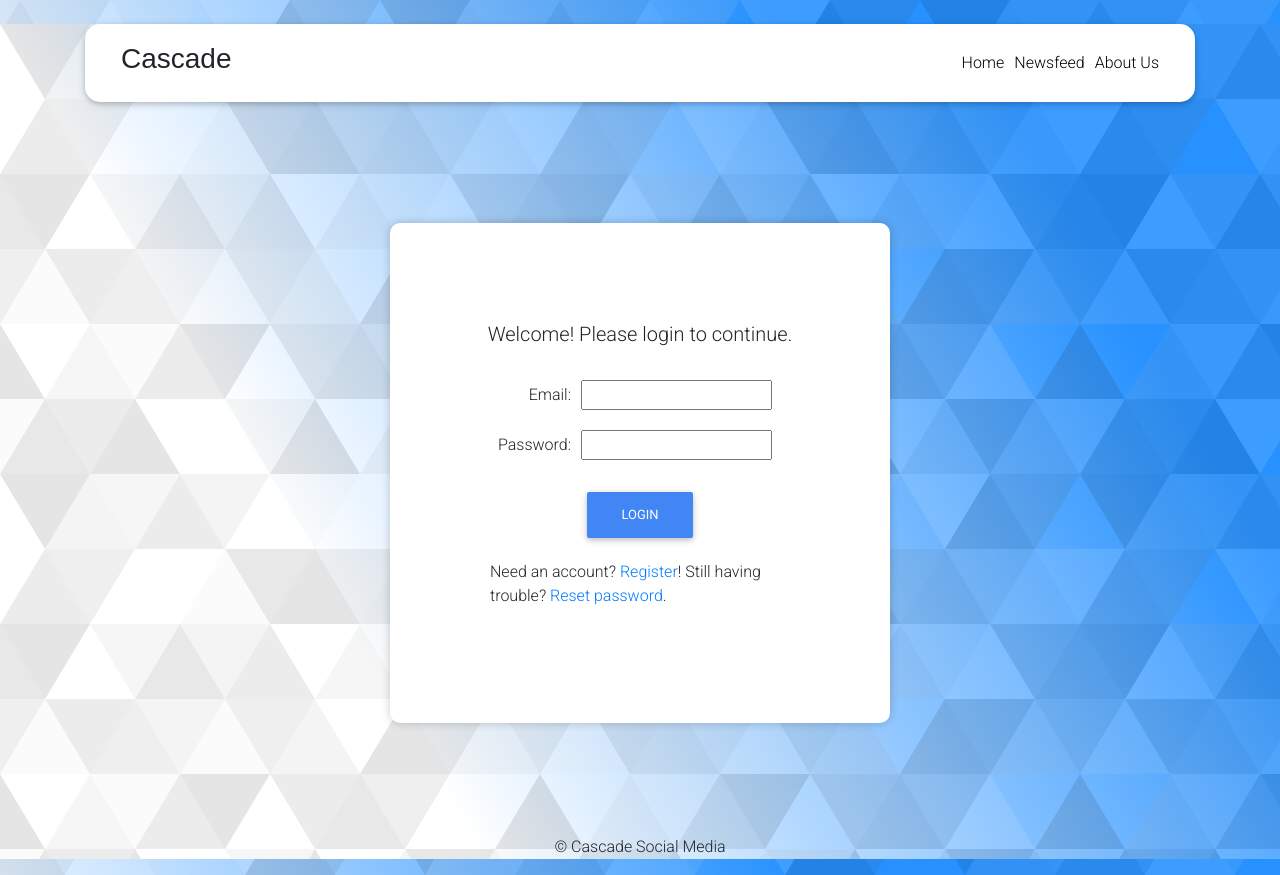
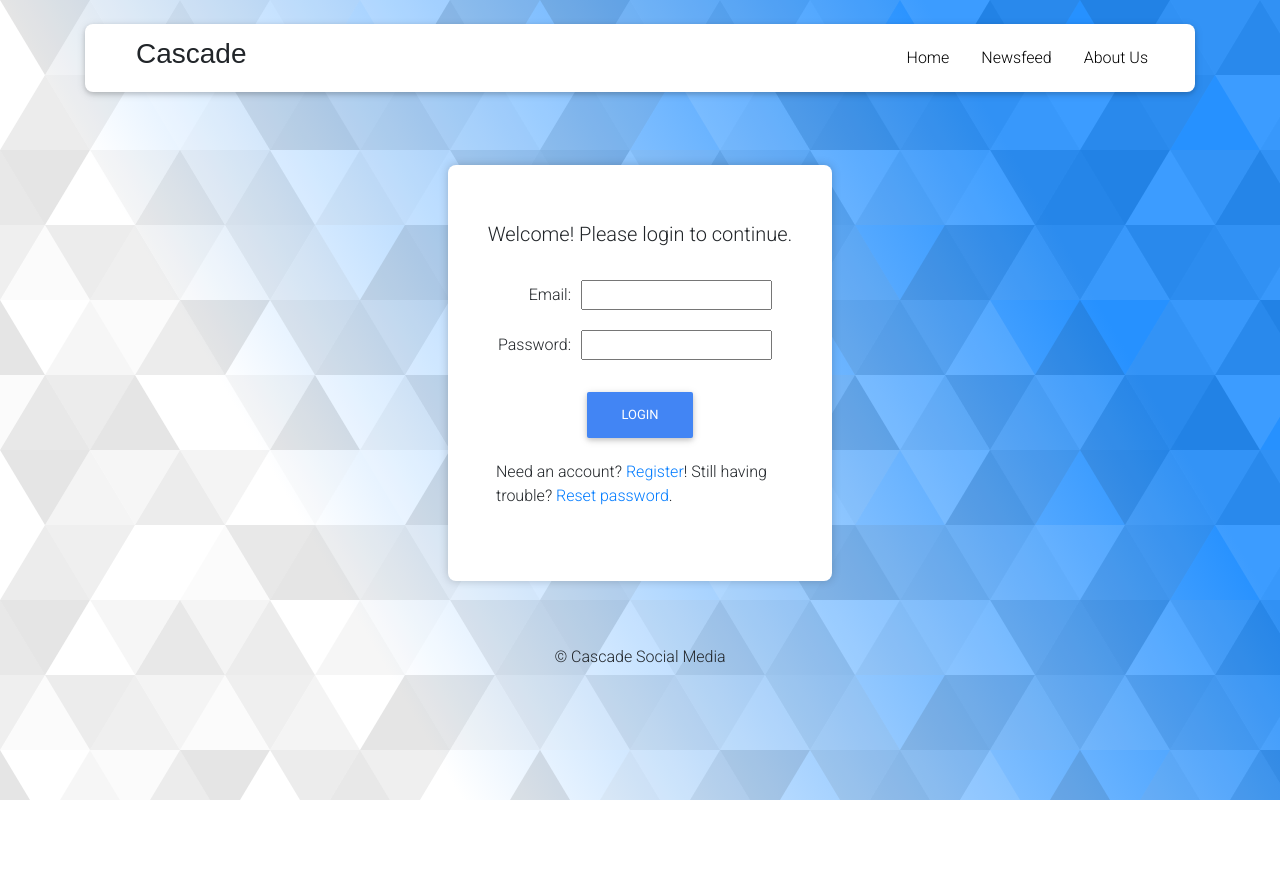
Before and after one commit to AlexWestIsBest/cascade-front-end, a React (Create React App) app: page /login in a window 1280 px wide. After the commit the page ends 800 px from the top, so only its background shows below. Built offline with nearby package versions, Linux system fonts and the light colour scheme; no server answers; a web font is replaced by a local one.

Commit message:
CSS spring cleaning

```diff
--- a/src/components/ActionBar.js
+++ b/src/components/ActionBar.js
@@ -13,7 +13,7 @@ const ActionBar = (props) => {
 
     return (
         <div className="actionBar">
-            <button onClick={handleIncrement}><MDBIcon far icon="thumbs-up" />{count} </button>
+            <button onClick={handleIncrement}><MDBIcon far icon="thumbs-up" />{" " + count}</button>
             <button onClick={handleDelete}><MDBIcon fas icon="trash-alt" /></button>
         </div>
     );
--- a/src/index.scss
+++ b/src/index.scss
@@ -1,6 +1,3 @@
-// --------------------------
-// VARIABLES
-// --------------------------
 @import url('https://fonts.googleapis.com/css2?family=Francois+One&display=swap');
 
 
@@ -9,20 +6,6 @@
   display: flex;
   justify-content: flex-end;
   flex-direction: row;
-}
-
-$maincolor: #0a369d;
-$contrastcolor: #f0f0f0;
-
-// mixins - aka presets
-@mixin white-text-black-bg {
-  // color: $contrastcolor;
-  // background-color: $maincolor;
-}
-
-@mixin black-text-white-bg {
-  color: $maincolor;
-  background-color: $contrastcolor;
 }
 
 * {
@@ -48,65 +31,44 @@ ul.navbar-nav.w-100 {
   font-family: 'Francois One', sans-serif;
   font-size: larger;
 }
-// h1{
-//   color: black;
-// }
-
-.header {
-  @include white-text-black-bg;
-  padding: 2rem;
-  display: flex;
-  justify-content: space-between;
-  text-align: center;
-  // h1 {
-  //   font-family: 'Francois One', sans-serif;
-  //   background-color: #0a369d;
-  // }
-}
 .navbar {
   display: flex;
   justify-content: space-between;
   box-shadow: 5px 8px 8px 0 rgb(0 0 0 / 16%), 0 2px 10px 0 rgb(0 0 0 / 12%);
-  border-radius: 15px;
+  border-radius: 0.5em;
   margin-top: 1.5rem;
   a {
     color: black;
     text-decoration: none;
-    margin: 5px;
-    :hover {
-      background-color: rgb(175, 220, 255);
-      transform: rotate(-10deg);
-      transition: 0.1s
-    }
+    margin: 0em 1em 0em 1em;
   }
 }
 .main {
-  // @include black-text-white-bg;
   padding: 1rem;
   display: flex;
   justify-content: center;
   margin-top: 1.6rem;
 }
 .footer {
-  // @include black-text-white-bg;
-  // padding: 1rem;
   margin: 1rem;
   display: flex;
   justify-content: center;
 }
+
+// Newsfeed
 .newsfeed {
   display: flex;
   flex-direction: column;
   align-items: center;
-  // width: 100%;
 }
+
+// Posts
 .post {
-  // background-color: white;
-  // box-shadow: 0 3px 5px rgb(155, 155, 155);
-  // border-radius: 5px;
   margin: 0.5rem;
 }
 .postImg {
+  border-top: 1px solid rgb(170, 170, 170);
+  border-bottom: 1px solid rgb(170, 170, 170);
   width: 20rem;
   margin-top: -0.25rem;
 }
@@ -114,50 +76,53 @@ ul.navbar-nav.w-100 {
   display: flex;
   justify-content: space-between;
   align-items: center;
-  // padding: 0.5rem;
   button {
-    // padding: 0.25rem;
     border-radius: 1rem;
     cursor: pointer;
     border-style: solid;
     border-color: rgb(0, 130, 254);
   }
   :hover {
-    // border-color: rgb(255, 165, 145);
     background-color: rgb(175, 220, 255);
     transform: rotate(-10deg);
-    transition: 0.1s
+    transition: 0.1s;
   }
 }
-input:hover, textarea:hover {
-  background-color: rgb(245, 245, 245);
-  cursor: pointer;
-}
+
+// Text fields
 .editableText {
   background-color: transparent;
   border: 0;
-  padding: 0.25em;
-  padding-bottom: 0.15em;
+  border-radius: 0.2em;
+  padding: 0.25em 0.25em 0.15em 0.25em;
   margin: 0.25rem 1.25rem -2rem 1.25rem;
   font-size: 1.2em;
   font-weight: bold;
-  width: 91%
+  width: 65%;
 }
 .editableTextArea {
   background-color: transparent;
   border: 0;
+  border-radius: 0.2em;
   padding: 0.25em;
   resize: none;
   overflow: hidden;
   min-height: 16px;
   width: 100%;
 }
+input:hover, textarea:hover {
+  background-color: rgb(240, 245, 245);
+  cursor: pointer;
+}
+input:focus, textarea:focus {
+  outline: none;
+  background-color: rgb(240, 245, 245);
+}
 
 // "Create Post" card
 .createPost {
   text-align: center;
   margin: 0.5rem;
-
 }
 .createInput {
   width: 100%;
@@ -169,7 +134,6 @@ input:hover, textarea:hover {
 }
 .createSubmit {
   width: 25%;
-  margin-top: 1.2rem;
   border-style: solid;
   border-color: rgb(0, 0, 0);
 }
@@ -180,21 +144,19 @@ input:hover, textarea:hover {
   flex-direction: column;
   align-items: center;
   justify-content: center;
-  margin-top: 5rem;
-  margin-bottom: 5rem;
-  margin-left: auto;
-  margin-right: auto;
-  width: 500px;
-  height: 500px;
+  margin: 2rem auto 2rem auto;
+  width: 24em;
+  height: 26em;
   background-color: white;
-  border-radius: 10px;
+  border-radius: 0.5em;
   box-shadow: 0 0 10px 0 rgba(0, 0, 0, 0.2);
-  h5{
-    max-width: 65%;
-  }
   p {
     margin: 1rem;
-    max-width: 300px;
+    max-width: 75%;
+  }
+  input:hover, input:focus {
+    border-style: solid;
+    border-radius: .1rem;
   }
 }
 .loginForm {
--- a/src/pages/Newsfeed.js
+++ b/src/pages/Newsfeed.js
@@ -10,8 +10,8 @@ const Newsfeed = (props) => {
                     <form action="">
                         <input className="createInput" type="text" name="title" placeholder="Title" /><br />
                         <input className="createInput" type="text" name="image" placeholder="Image URL" /><br />
-                        <input className="createInput" type="text" name="content" placeholder="Say something fun!" /><br />
-                        <input className="createSubmit" type="submit" value="Post" />
+                        <input className="createInput" type="text" name="content" placeholder="Say something fun!" /><br /><br />
+                        <button type="button" className='btn btn-primary'>Post</button>
                     </form>
                 </Card.Body>
             </Card>
```
